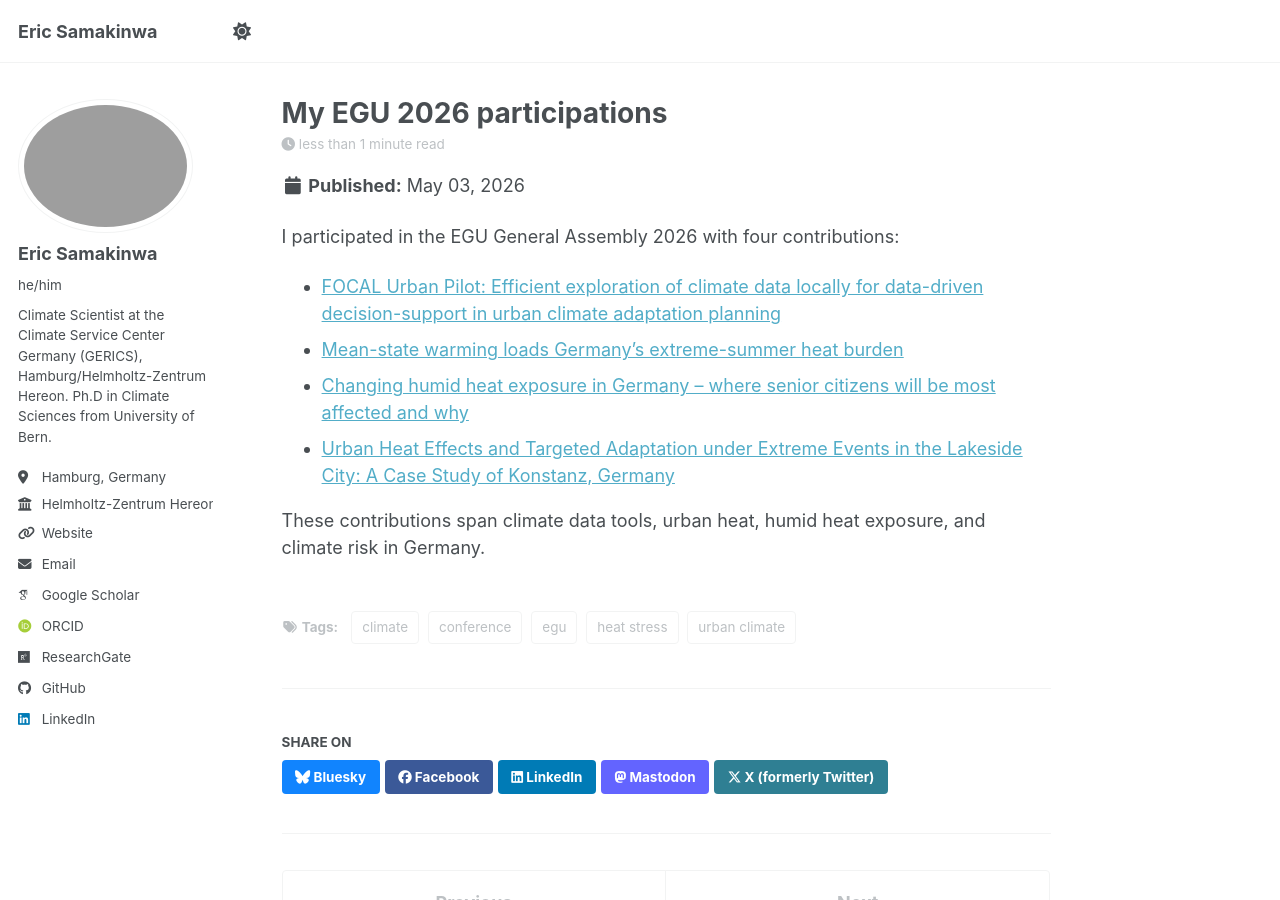
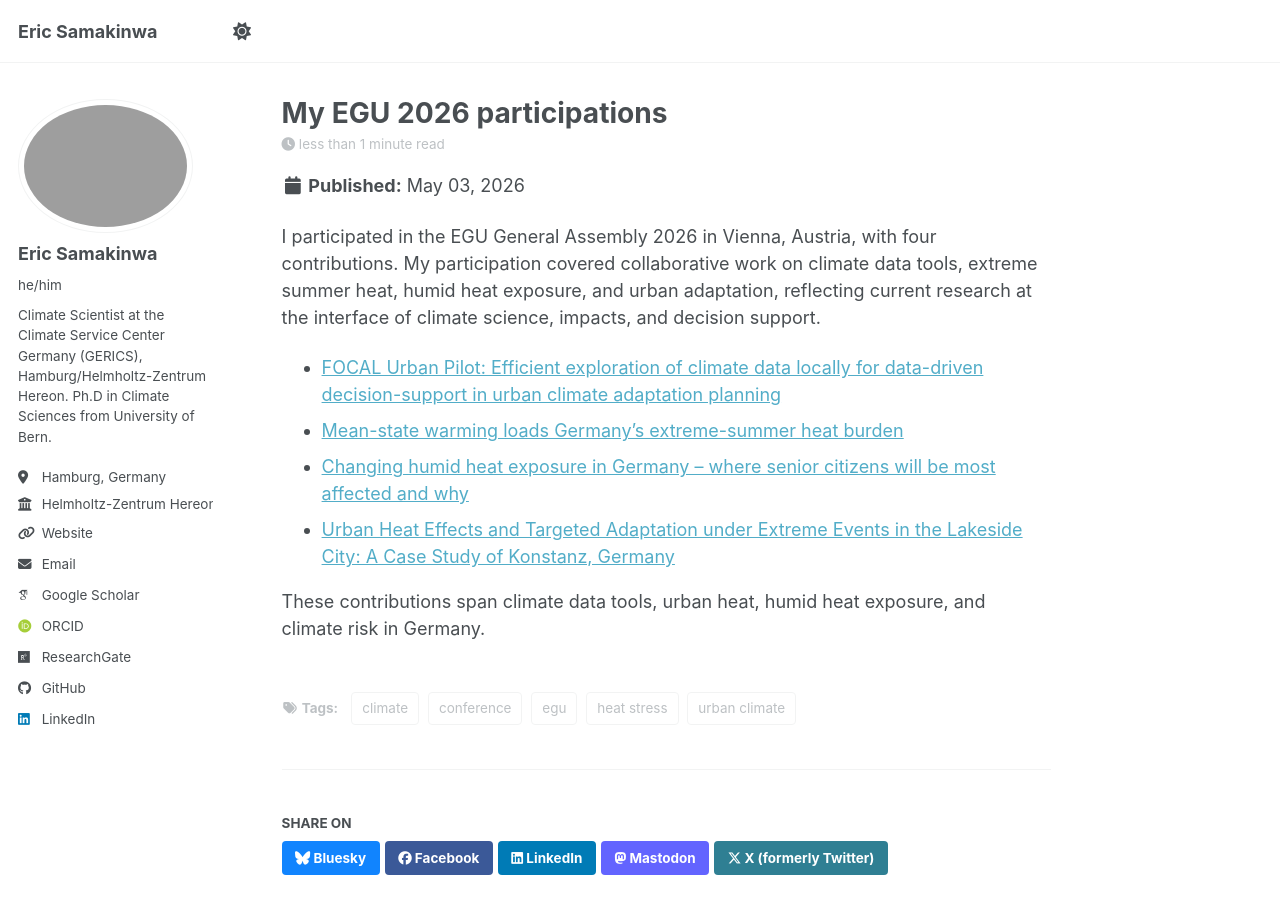
Before and after one commit to shamakson/shamakson.github.io, a Jekyll site: the page built from _posts/2026-05-03-egu-2026-participations.md, in a window 1280 px wide and 900 px high. Built offline with Jekyll 4.4.1, drawn with Linux system fonts in a browser that asks for light colours; some web fonts are replaced; a script bundle is joined from its source files by our own code; library files that are not in the unit come from our copies.

Commit message:
Revise EGU 2026 participation summary and details
Updated the participation details for the EGU General Assembly 2026, including location and a summary of contributions.

```diff
--- a/_posts/2026-05-03-egu-2026-participations.md
+++ b/_posts/2026-05-03-egu-2026-participations.md
@@ -10,7 +10,7 @@ tags:
   - heat stress
 ---
 
-I participated in the EGU General Assembly 2026 with four contributions:
+I participated in the EGU General Assembly 2026 in Vienna, Austria, with four contributions. My participation covered collaborative work on climate data tools, extreme summer heat, humid heat exposure, and urban adaptation, reflecting current research at the interface of climate science, impacts, and decision support.
 
 - [FOCAL Urban Pilot: Efficient exploration of climate data locally for data-driven decision-support in urban climate adaptation planning](https://doi.org/10.5194/egusphere-egu26-14450)
 - [Mean-state warming loads Germany’s extreme-summer heat burden](https://doi.org/10.5194/egusphere-egu26-17267)
```
